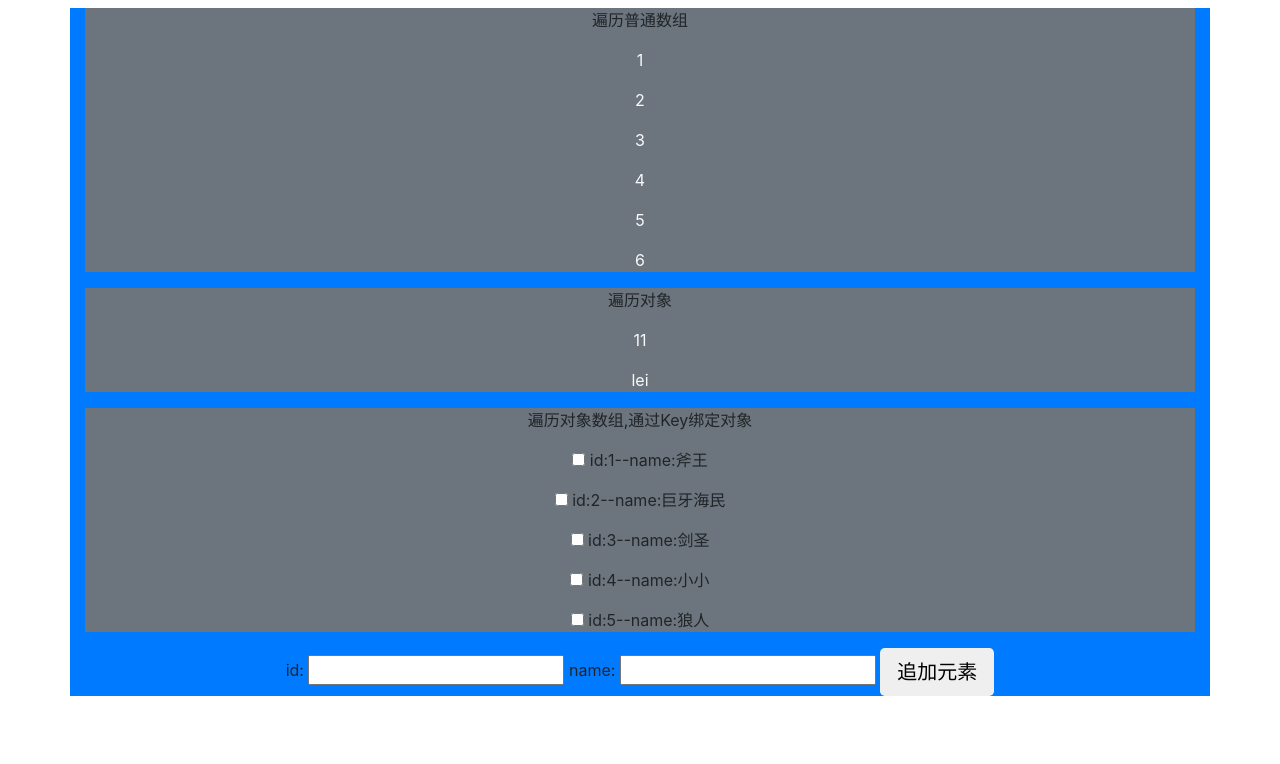
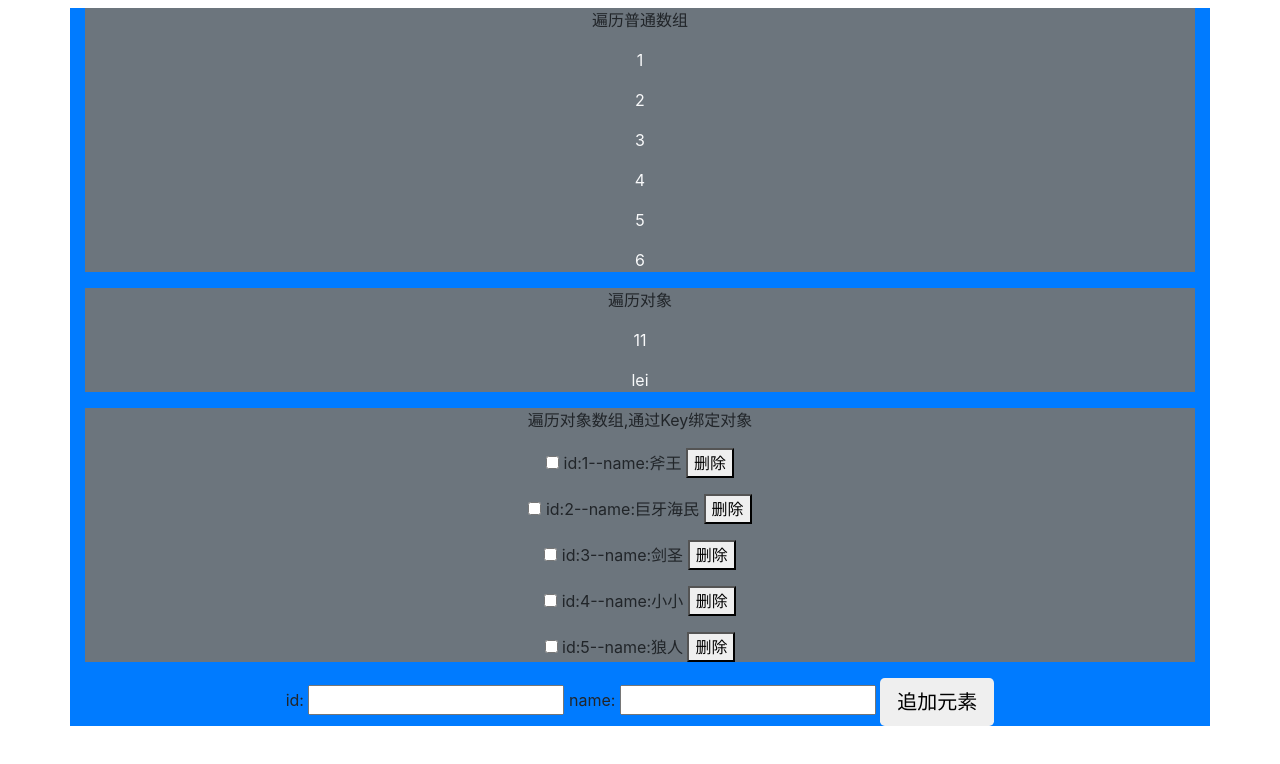
Before and after one commit to l793330708/MyVue, a plain HTML site: page example/v-for标签.html in a window 1280 px wide. Drawn offline with nearby package versions, Linux system fonts and the light colour scheme.

Commit message:
增加数组操作

```diff
--- a/example/v-for标签.html
+++ b/example/v-for标签.html
@@ -23,7 +23,9 @@
 				<p>遍历对象数组,通过Key绑定对象</p>
 			<p  v-for="item2 in arr2" :key="item2.id">
 				<input type="checkbox" />
-				id:{{item2.id}}--name:{{item2.name}}</p>
+				id:{{item2.id}}--name:{{item2.name}}
+			<button @click="del(item2.id)">删除</button></p>
+
 			</div>
 			<div class="bg-primary my-2">
 				<label>id:</label>
@@ -54,6 +56,33 @@
 				methods:{
 					add(){
 						this.arr2.unshift({id:this.id,name:this.name});
+					},
+					del(e){
+
+						// 使用filter函数 返回一个过滤后的数组ele遍历当前元素，idx下标， arr为当前元素的所属数组对象
+						this.arr2 = this.arr2.filter((ele,idx,arr)=>{
+
+							if(ele.id != e){
+								return ele;
+							}
+						})
+
+						//使用some查找，直到满足条件时return
+//						this.arr2.some((item,i)=>{
+//							if(item.id == e){
+//							this.arr2.splice(i,1);
+//							return true;
+//							}
+//
+//						})
+// 使用findIndex返回查找的数据在数组中的index
+//						var index = this.arr2.findIndex((item)=>{
+//							if(item.id==e){
+//								return true;
+//							}
+//
+//						})
+//						this.arr2.splice(index,1);
 					}
 				}
 
```
